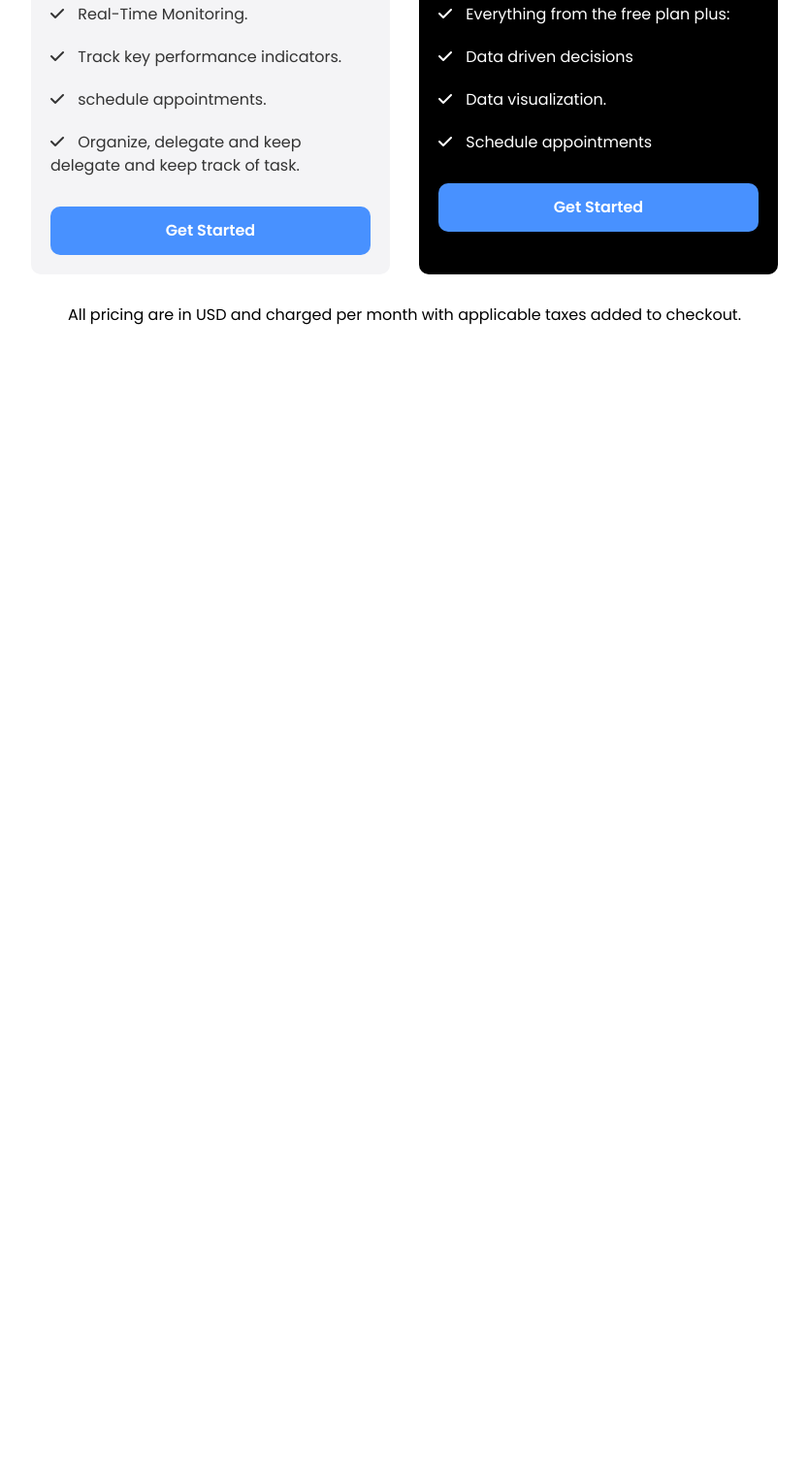
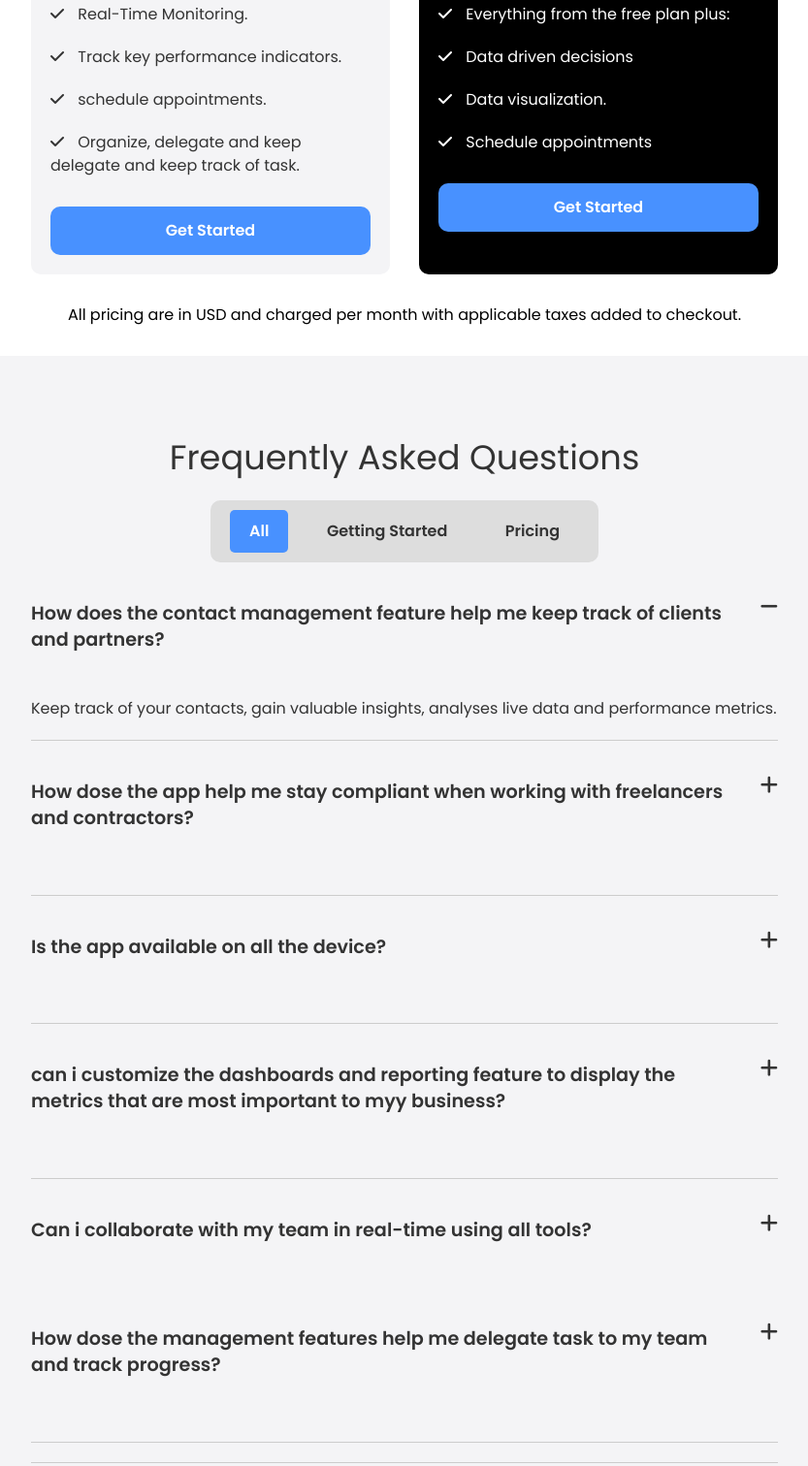
Before and after one commit to o41-commit/Growth-App, a plain HTML site: page index.html in a window 1280 px wide. Shown: the part 2408-3920 px from the top of the page at 97% size, without its empty margins (223-1056 px from the left). Before the commit the page ends 2775 px from the top, so only its background shows below. Drawn offline with Linux system fonts and the light colour scheme.

Commit message:
my changes

```diff
--- a/css/stlye.css
+++ b/css/stlye.css
@@ -162,6 +162,67 @@ img {
   margin: 30px 0;
 }
 
+/* FAQ */
+.faq {
+  padding: 40px 0;
+}
+
+.faq .faq-group {
+  border-bottom: 1px solid #ccc;
+  padding-bottom: 20px;
+}
+
+.faq .faq-group .faq-group-header {
+  padding: 20px 0;
+  margin-bottom: 15px;
+  position: relative;
+}
+
+.faq .faq-group .faq-group-header h4 {
+  font-weight: 600;
+  width: 95%;
+}
+
+.faq .faq-group .faq-group-header i {
+  position: absolute;
+  right: 0;
+  top: 35px;
+  font-size: 1.3rem;
+  cursor: pointer;
+}
+
+.faq .faq-group .faq-group-body {
+  display: none;
+}
+
+.faq .faq-group .faq-group-body.open {
+  display: block;
+}
+
+.faq ul.faq-menu {
+  max-width: 400px;
+  margin: auto;
+  display: flex;
+  justify-content: space-between;
+  align-items: center;
+  background: #ddd;
+  padding: 10px 20px;
+  border-radius: 10px;
+  font-weight: 600;
+  cursor: pointer;
+}
+
+.faq ul.faq-menu li {
+  padding: 10px 20px;
+  border-radius: 5px;
+  text-align: center;
+}
+
+.faq ul.faq-menu li.active {
+  background: var(--primary-color);
+  color: #fff;
+}
+
 /* utility classes */
 
 .container {
--- a/index.html
+++ b/index.html
@@ -223,6 +223,106 @@
       </div>
     </section>
 
+    <!--FAQ-->
+    <section class="faq bg-light">
+      <div class="container-sm">
+        <h3 class="text-xl text-center">Frequently Asked Questions</h3>
+        <ul class="faq-menu">
+          <li class="active">All</li>
+          <li>Getting Started</li>
+          <li>Pricing</li>
+        </ul>
+        <div class="faq-content">
+          <div class="faq-group">
+            <div class="faq-group-header">
+              <h4 class="text-md">
+                How does the contact management feature help me keep track of
+                clients and partners?
+              </h4>
+              <i class="fas fa-minus"></i>
+            </div>
+            <div class="faq-group-body open">
+              <p>
+                Keep track of your contacts, gain valuable insights, analyses
+                live data and performance metrics.
+              </p>
+            </div>
+          </div>
+          <div class="faq-group">
+            <div class="faq-group-header">
+              <h4 class="text-md">
+                How dose the app help me stay compliant when working with
+                freelancers and contractors?
+              </h4>
+              <i class="fas fa-plus"></i>
+            </div>
+            <div class="faq-group-body body">
+              <p>
+                Lorem ipsum dolor sit amet consectetur adipisicing elit.
+                Reprehenderit, incidunt ducimus.
+              </p>
+            </div>
+          </div>
+          <div class="faq-group">
+            <div class="faq-group-header">
+              <h4 class="text-md">Is the app available on all the device?</h4>
+              <i class="fas fa-plus"></i>
+            </div>
+            <div class="faq-group-body body">
+              <p>
+                Lorem ipsum dolor sit amet consectetur adipisicing elit.
+                Reprehenderit, incidunt ducimus.
+              </p>
+            </div>
+          </div>
+          <div class="faq-group">
+            <div class="faq-group-header">
+              <h4 class="text-md">
+                can i customize the dashboards and reporting feature to display
+                the metrics that are most important to myy business?
+              </h4>
+              <i class="fas fa-plus"></i>
+            </div>
+            <div class="faq-group-body body">
+              <p>
+                Lorem ipsum dolor sit amet consectetur adipisicing elit.
+                Reprehenderit, incidunt ducimus.
+              </p>
+            </div>
+          </div>
+          <div class="faq-group">
+            <div class="faq-group-header">
+              <h4 class="text-md">
+                Can i collaborate with my team in real-time using all tools?
+              </h4>
+              <i class="fas fa-plus"></i>
+            </div>
+            <div class="faq-group-body body">
+              <p>
+                Lorem ipsum dolor sit amet consectetur adipisicing elit.
+                Reprehenderit, incidunt ducimus.
+              </p>
+            </div>
+            <div class="faq-group">
+              <div class="faq-group-header">
+                <h4 class="text-md">
+                  How dose the management features help me delegate task to my
+                  team and track progress?
+                </h4>
+                <i class="fas fa-plus"></i>
+              </div>
+              <div class="faq-group-body body">
+                <p>
+                  Lorem ipsum dolor sit amet consectetur adipisicing elit.
+                  Reprehenderit, incidunt ducimus.
+                </p>
+              </div>
+            </div>
+          </div>
+        </div>
+      </div>
+    </section>
+
     <script src="js/main.js"></script>
   </body>
 </html>
--- a/js/main.js
+++ b/js/main.js
@@ -0,0 +1,34 @@
+// FAQ Accordion
+document.addEventListener("DOMContentLoaded", () => {
+  const faqContainer = document.querySelector(".faq-content");
+
+  faqContainer.addEventListener("click", (e) => {
+    const groupHeader = e.target.closest(".faq-group-header");
+    if (!groupHeader) return;
+
+    const group = groupHeader.parentElement;
+    const groupBody = group.querySelector(".faq-group-body");
+    const icon = groupHeader.querySelector("i");
+
+    // Toggle icon
+    icon.classList.toggle("fa-plus");
+    icon.classList.toggle("fa-minus");
+
+    // Toggle visibility of the body
+    groupBody.classList.toggle("open");
+
+    // close other open FAQ bodies
+    const otherGroups = faqContainer.querySelectorAll(".faq-group");
+
+    otherGroups.forEach((otherGroup) => {
+      if (otherGroup !== group) {
+        const otherGroupBody = otherGroup.querySelector(".faq-group-body");
+        const otherIcon = otherGroup.querySelector(".faq-group-header i");
+
+        otherGroupBody.classList.remove("open");
+        otherIcon.classList.remove("fa-minus");
+        otherIcon.classList.add("fa-plus");
+      }
+    });
+  });
+});
```
